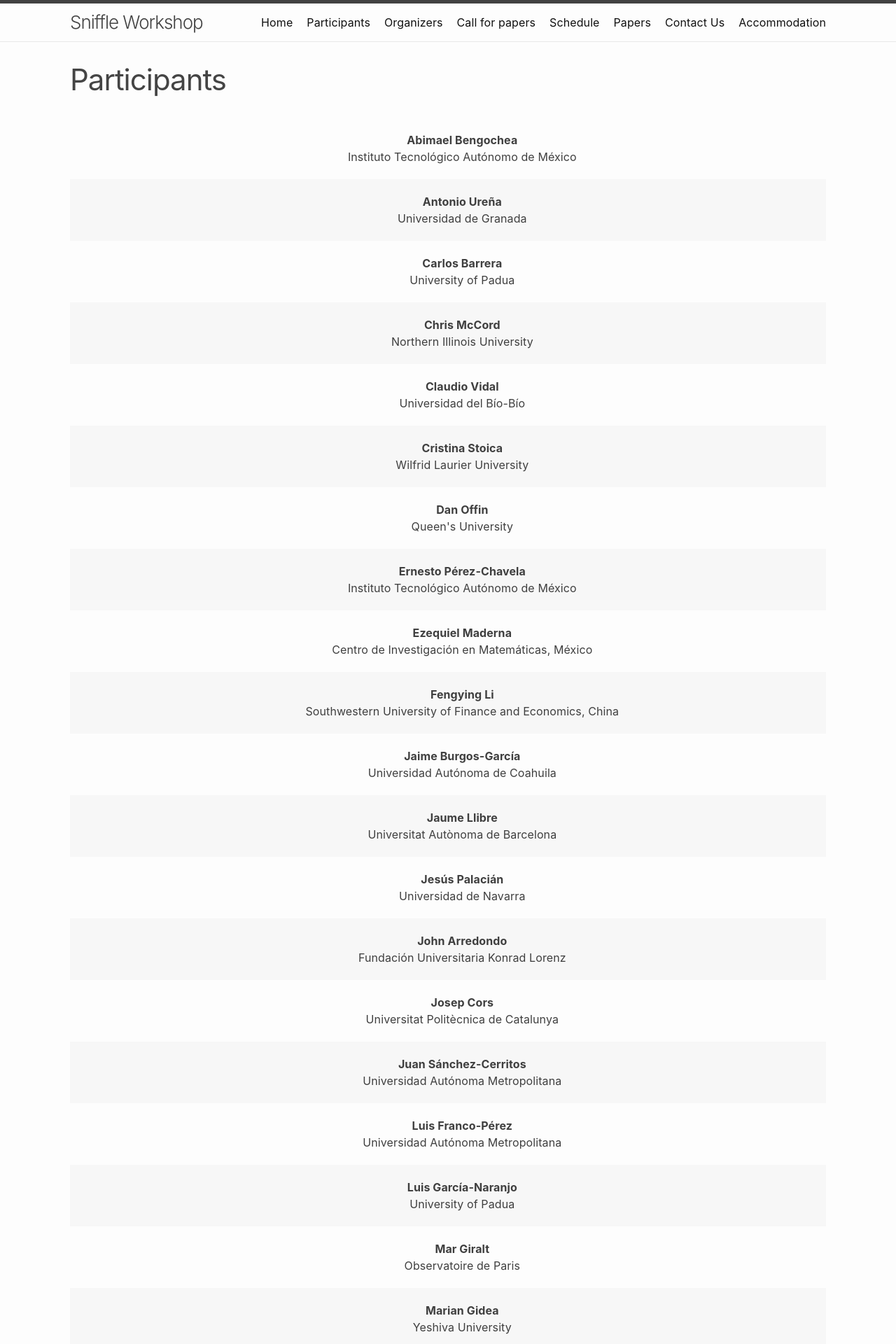
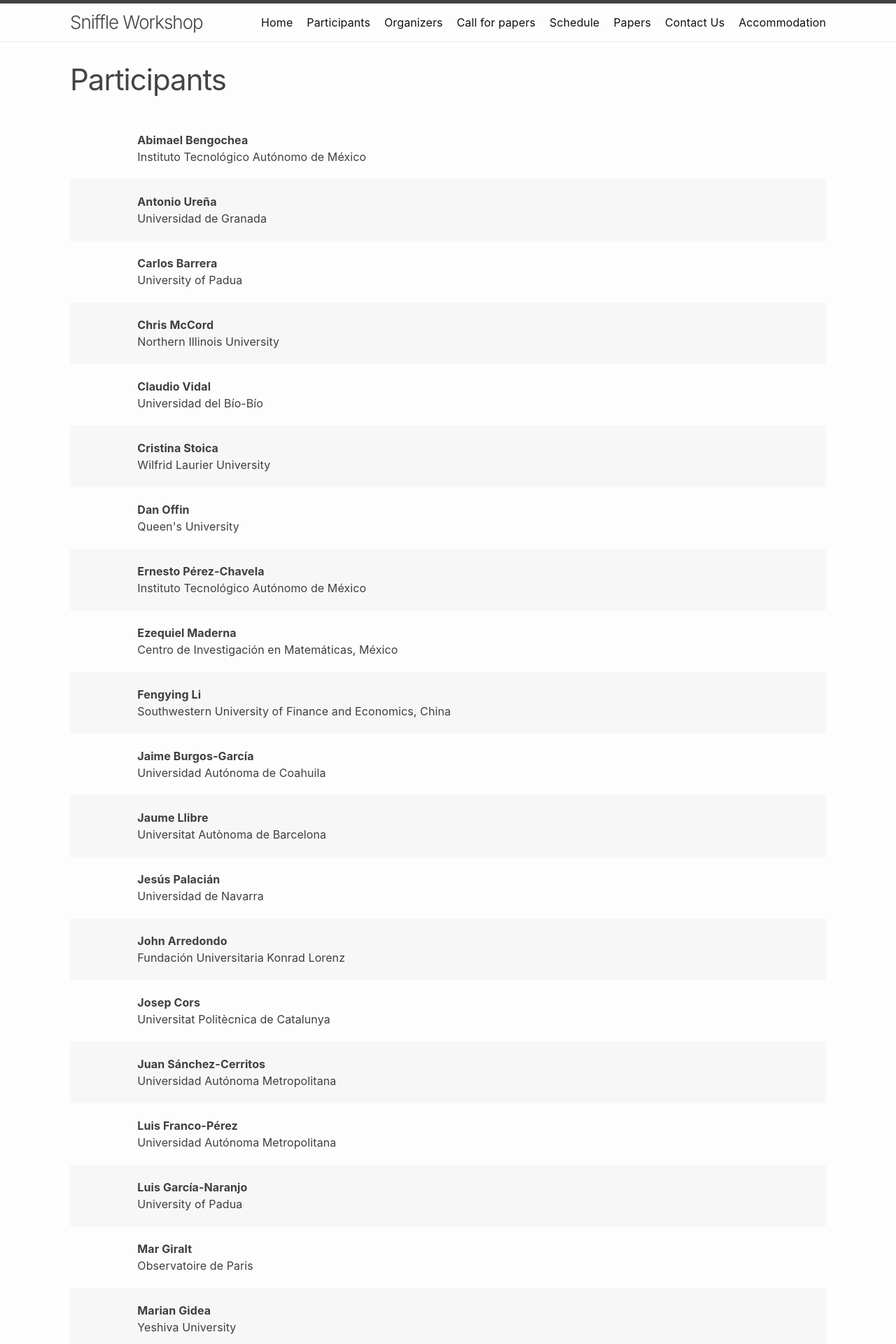
Before and after one commit to celmechcongress2026/celmechcongress2026.github.io, a Jekyll site: the page built from speakers.md, in a window 1280 px wide. Shown: the top 1920 px of the page at 70% size. Built offline with Jekyll 4.4.1, drawn with Linux system fonts in a browser that asks for light colours.

Commit message:
Update speakers.html

```diff
--- a/_layouts/speakers.html
+++ b/_layouts/speakers.html
@@ -31,7 +31,7 @@ layout: default
 		            </div>
 		        </td>
 		        <td style="border: none;">
-		            <div class="people-name text-center">
+		            <div class="people-name text-left">
 		            	<!-- Speaker name (link to webpage if provided) -->
 		            	{% if speaker.webpage %}
 		            		<b><a href="{{ speaker.webpage }}" target="_blank">{{ speaker.name }}</a></b>
@@ -56,7 +56,7 @@ layout: default
 		            </div>
 		        </td>
 		        <td style="border: none;">
-		        	<div class="people-name text-center">
+		        	<div class="people-name text-left">
 		        		{{ speaker.content }}
 		        	</div>
 		        </td>
```
